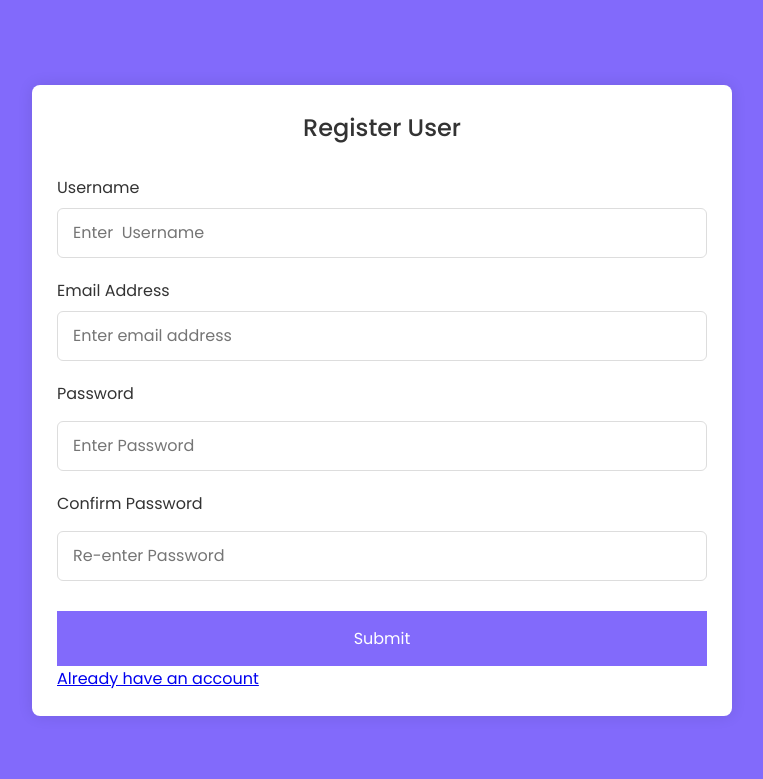
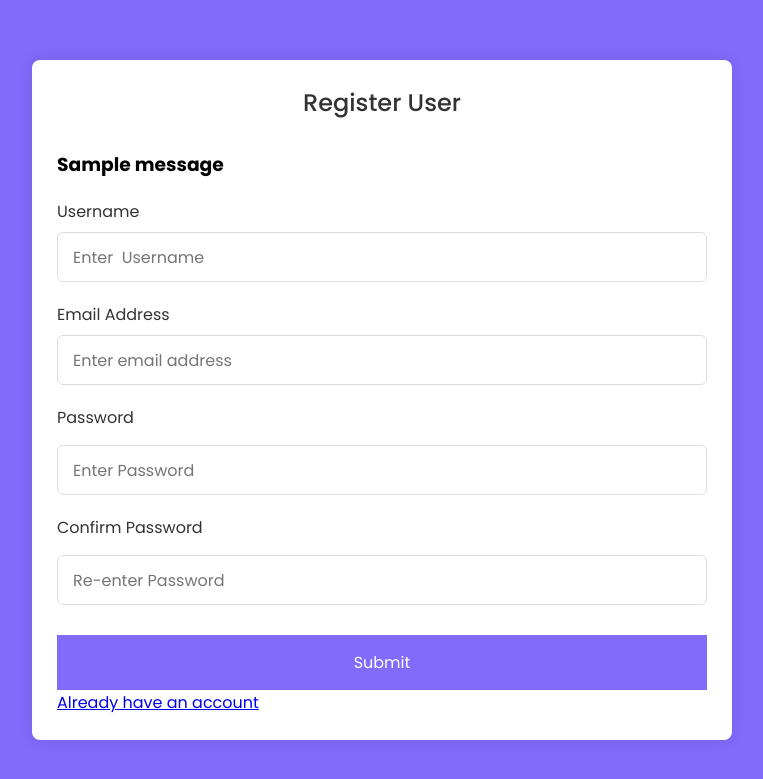
Before and after one commit to dragonwolf1o1/Authentication-System, a Django app: page /register/ in a window 1280 px wide. Shown: the top 779 px of the page, without its empty margins (258-1021 px from the left). Run offline with Django 4.2, Linux system fonts and the light colour scheme; one stand-in notice (Sample message) is shown.

Commit message:
Updated Register Page

```diff
--- a/template/register.html
+++ b/template/register.html
@@ -13,6 +13,9 @@
       <header>Register User</header>
       <form action="" class="form" method="post">
         {% csrf_token %}
+        {% for message in messages %}
+        <h3 class="er">{{message}}</h3>
+        {% endfor %}
         <div class="input-box">
           <label>Username</label>
           <input name="username" type="text" placeholder="Enter  Username" required />
```
